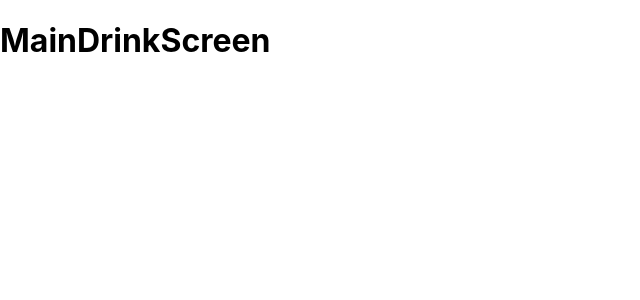
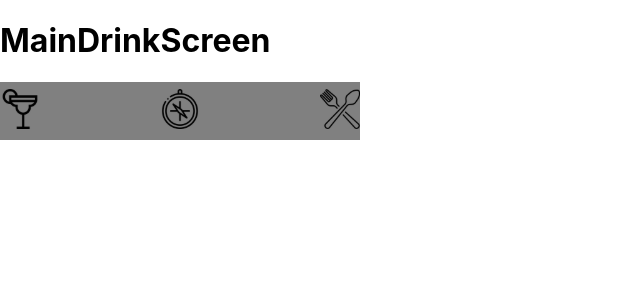
Before and after one commit to tryber/sd-03-recipes-app-04, a React (Create React App) app: page /bebidas in a window 1280 px wide. Shown: the top 300 px of the page, without its empty margins (0-640 px from the left). Built offline with nearby package versions, Linux system fonts and the light colour scheme.

Commit message:
Creating Inferior Menu

```diff
--- a/src/App.js
+++ b/src/App.js
@@ -16,10 +16,12 @@ import MainFoodScreen from './components/MainFoodScreen';
 import ProfileScreen from './components/ProfileScreen';
 import ProgressDrinkScreen from './components/ProgressDrinkScreen';
 import ProgressFoodScreen from './components/ProgressFoodScreen';
+import InferiorMenu from './components/InferiorMenu';
 import './App.css';
 
 function App() {
   return (
+    <div>
       <Switch>
         <Route exact path="/" component={LoginScreen} />
         <Route exact path="/comidas" component={MainFoodScreen} />
@@ -38,6 +40,8 @@ function App() {
         <Route exact path="/receitas-feitas" component={DoneRecipes} />
         <Route exact path="/receitas-favoritas" component={FavoriteRecipes} />
       </Switch>
+      <InferiorMenu />
+    </div>
   );
 }
 
--- /dev/null
+++ b/src/components/CSS/InferiorMenu.css
@@ -0,0 +1,9 @@
+.inferior-menu-icons {
+  align-items: center;
+  background-color: grey;
+  display: flex;
+  height: 58px;
+  justify-content: space-between;
+  position: fixed;
+  width: 360px;
+}
--- /dev/null
+++ b/src/components/InferiorMenu.jsx
@@ -0,0 +1,18 @@
+import React from 'react';
+import { Link } from 'react-router-dom';
+import drinkIcon from '../images/drinkIcon.svg';
+import exploreIcon from '../images/exploreIcon.svg';
+import mealIcon from '../images/mealIcon.svg';
+import './CSS/InferiorMenu.css';
+
+function InferiorMenu() {
+  return(
+    <div className="inferior-menu-icons">
+      <Link to="/bebidas"><img src={drinkIcon} alt="drink" /></Link>
+      <Link to="/explorar"><img src={exploreIcon} alt="explore" /></Link>
+      <Link to="/comidas"><img src={mealIcon} alt="meal" /></Link>
+    </div>
+  )
+}
+
+export default InferiorMenu;
```
Lines whose indentation alone changed are shown as unchanged.
